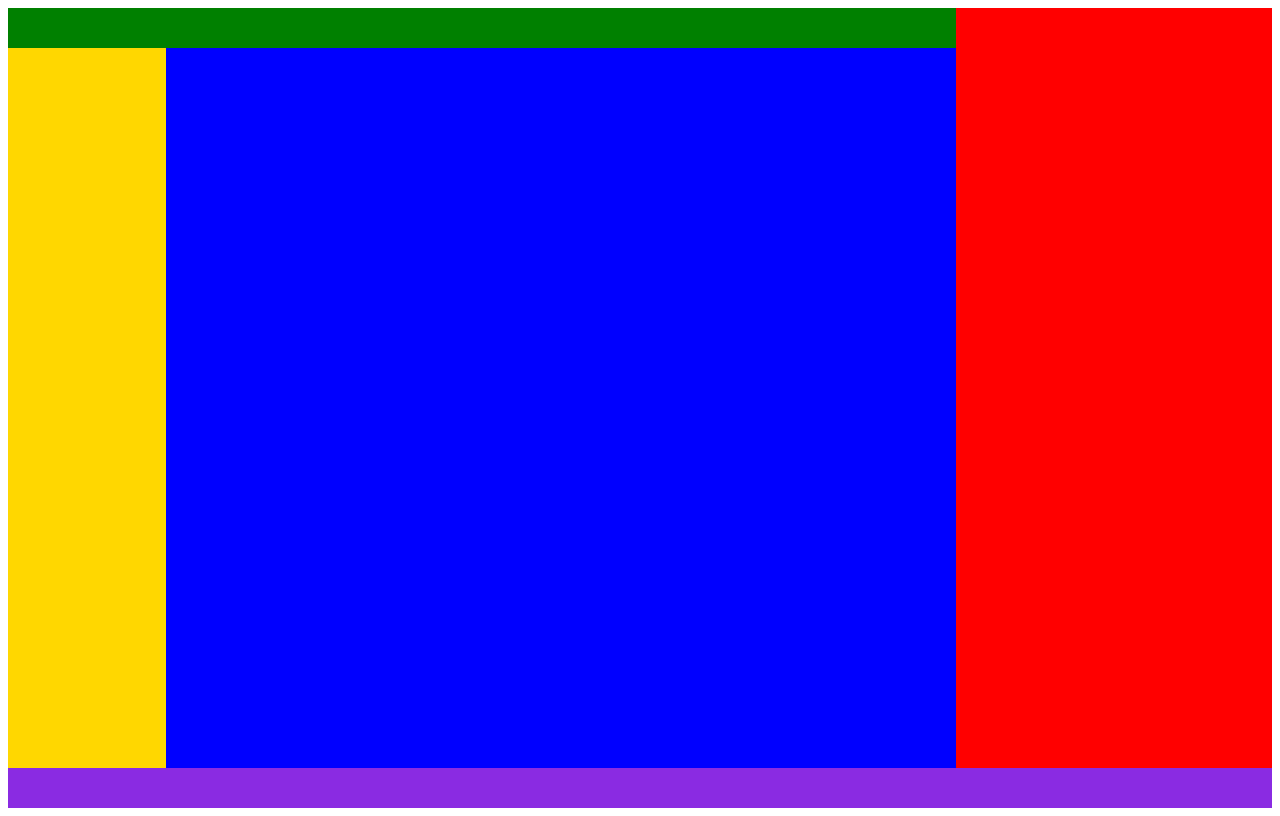
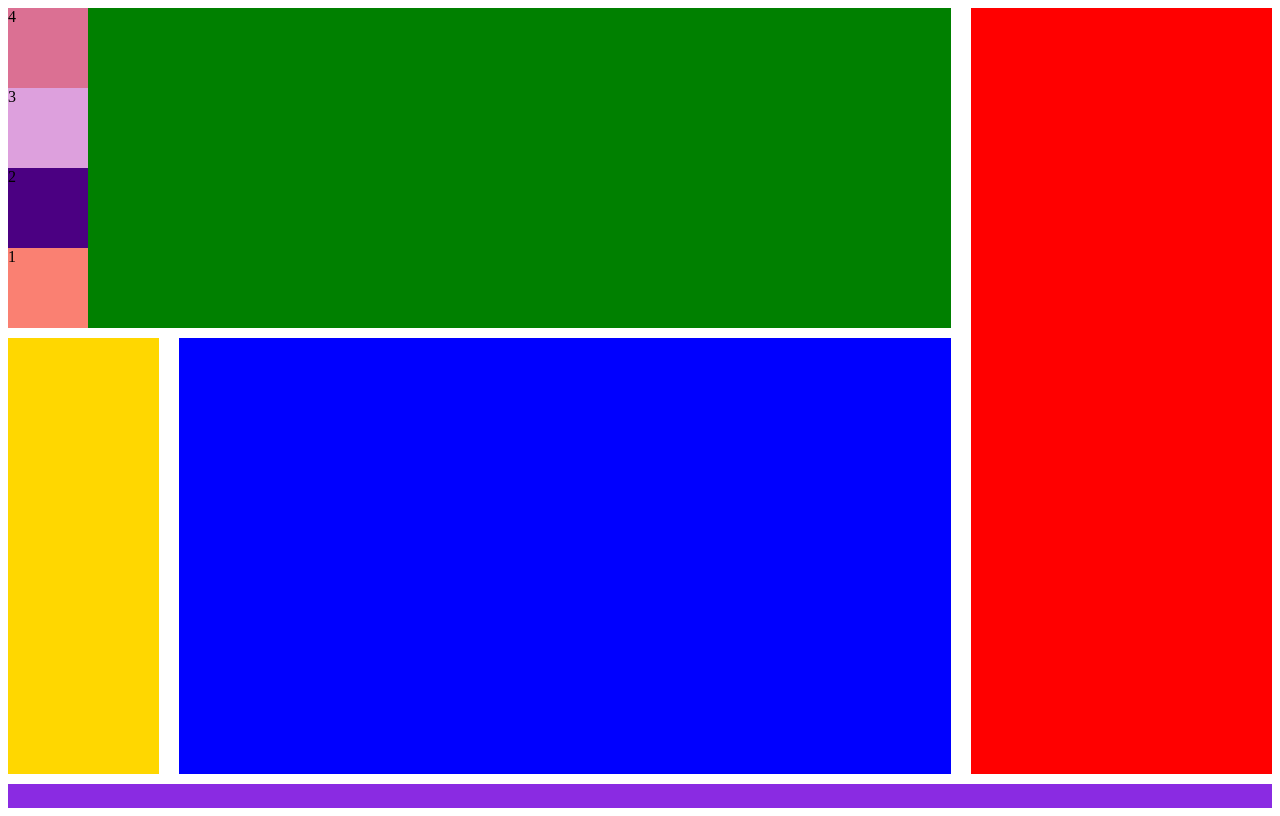
Before and after one commit to citraFebriawirti/Kuliner, a plain HTML site: page index.html in a window 1280 px wide. Drawn offline with Linux system fonts and the light colour scheme.

Commit message:
add flex style.css

```diff
--- a/index.html
+++ b/index.html
@@ -1,20 +1,25 @@
 <!DOCTYPE html>
 <html lang="en">
   <head>
-    <meta charset="UTF-8">
-    <meta http-equiv="X-UA-Compatible" content="IE=edge">
-    <meta name="viewport" content="width=device-width, initial-scale=1.0">
+    <meta charset="UTF-8" />
+    <meta http-equiv="X-UA-Compatible" content="IE=edge" />
+    <meta name="viewport" content="width=device-width, initial-scale=1.0" />
     <title>Document</title>
-    <link rel="stylesheet" href="style.css">
+    <link rel="stylesheet" href="style.css" />
   </head>
   <body>
     <main class="main">
-        <div class="navigasi"></div>
+      <div class="navigasi">
+        <div class="satu">1</div>
+        <div class="dua">2</div>
+        <div class="tiga">3</div>
+        <div class="empat">4</div>
+      </div>
+
       <div class="banner"></div>
       <div class="content"></div>
       <div class="footer"></div>
       <div class="iklan"></div>
     </main>
-
   </body>
 </html>
--- a/style.css
+++ b/style.css
@@ -1,19 +1,44 @@
 .main{
     display: grid;
     grid-template-columns: 1fr 3fr 2fr 2fr;
-    grid-template-rows: 1fr 2fr 16fr 1fr;
+    grid-template-rows: 2fr 2fr 16fr 1fr;
     grid-template-areas: "navigasi navigasi navigasi banner"
                         "iklan content content banner"
                         "iklan content content banner"
                         "footer footer footer footer";
     height: 100vh;
+    row-gap: 10px;
+    column-gap: 20px;
 
 }
 .navigasi{
-
     background: green;
     grid-area: navigasi;
+    display: flex;
+    flex-direction: column-reverse;
 }
+.satu{
+    width: 80px;
+    height: 80px;
+    background-color: salmon;
+}
+
+.dua{
+    width: 80px;
+    height: 80px;
+    background-color: indigo;
+}
+.tiga{
+    width: 80px;
+    height: 80px;
+    background-color: plum;
+}
+.empat{
+    width: 80px;
+    height: 80px;
+    background-color: palevioletred;
+}
+
 .banner{
 
     background-color: red;
```
Lines whose indentation alone changed are shown as unchanged.
